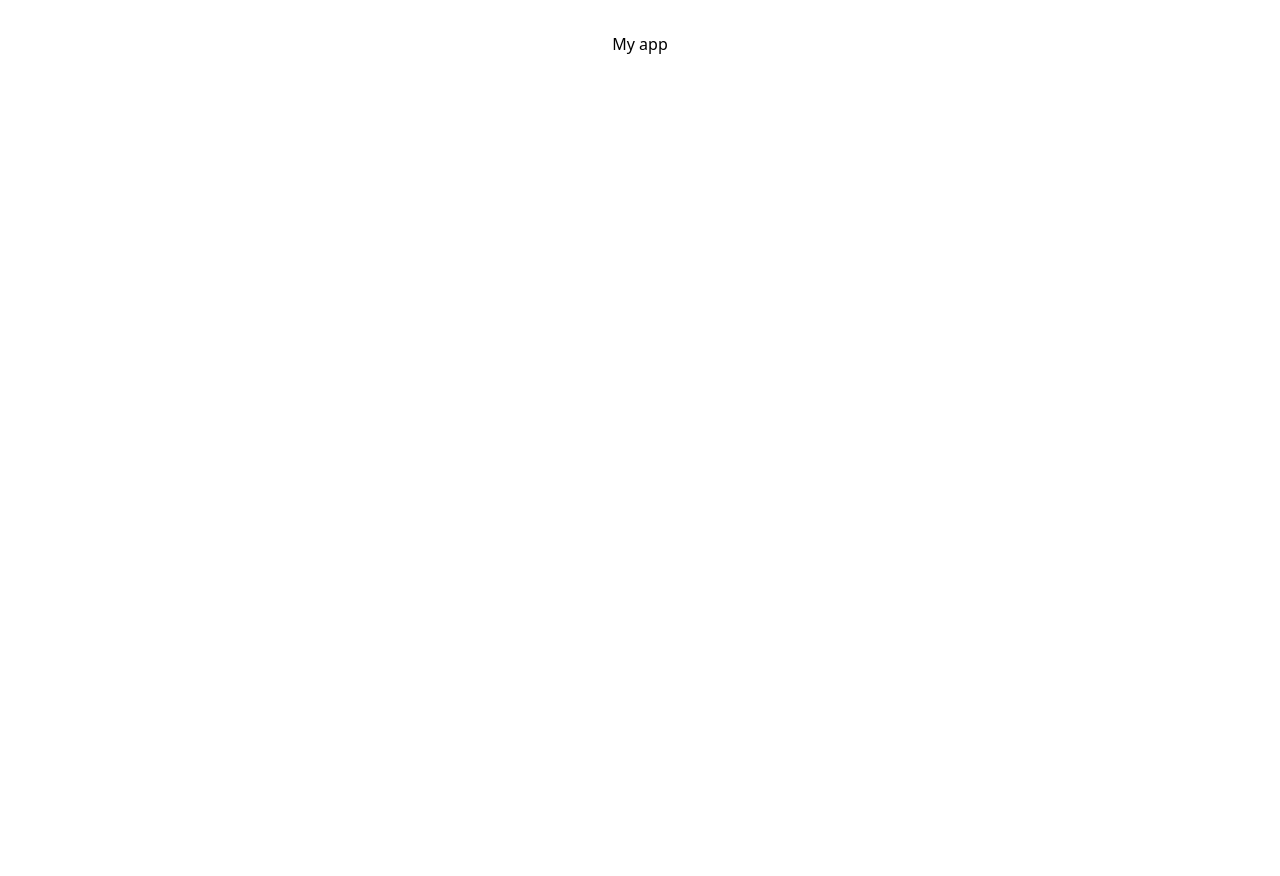
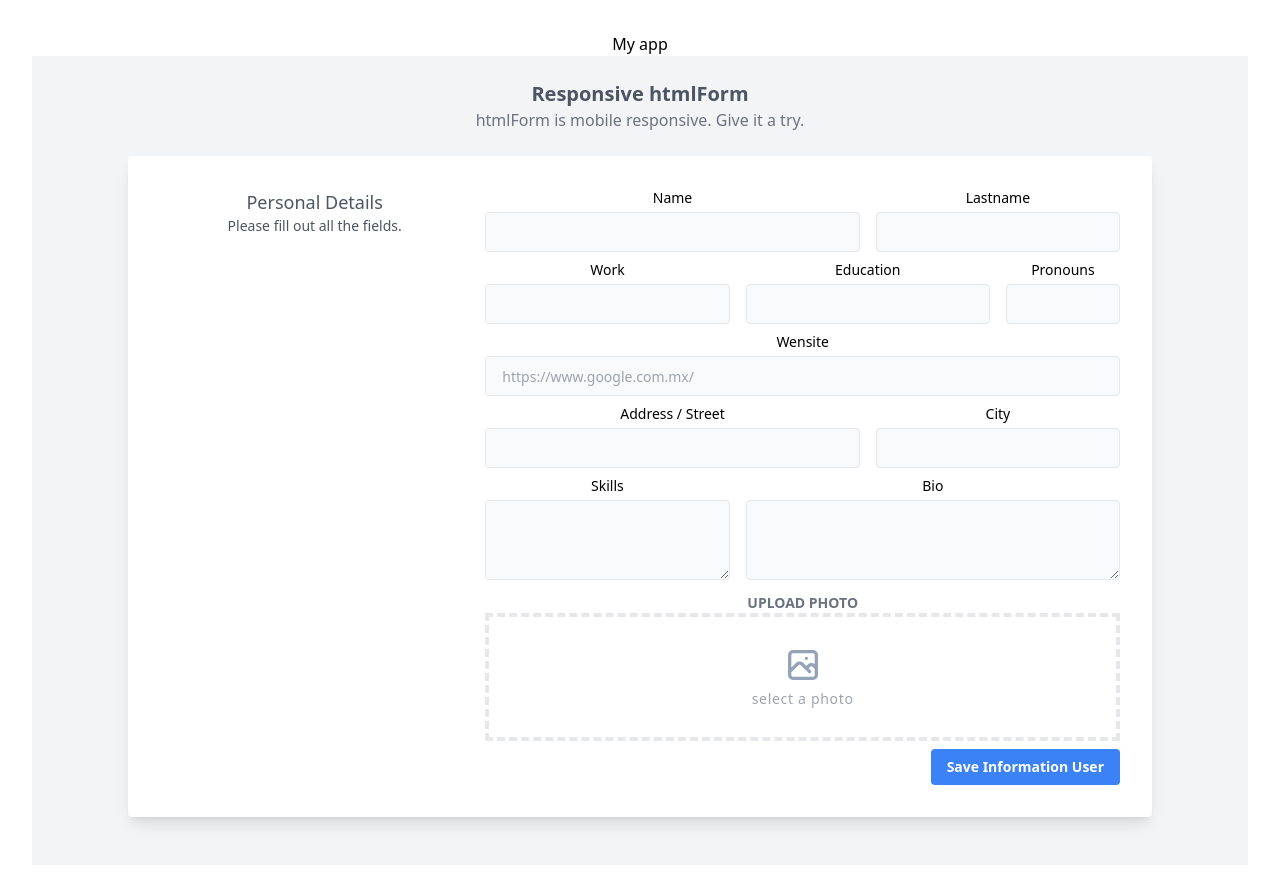
Before and after one commit to Daniel-LA0303/pp_002_reactjs_blog, a React (Vite) app: page /user-settings in a window 1280 px wide. Before the commit this address had no page. Shown: the top 876 px of the page. Before the commit the page ends 800 px from the top, so only its background shows below. Built offline with nearby package versions, Linux system fonts and the light colour scheme.

Commit message:
add ui profile and usersettings

```diff
--- a/src/pages/Profile.tsx
+++ b/src/pages/UserPages/Profile.tsx
@@ -1,13 +1,9 @@
-import React from 'react'
-import CardBlog from '../components/Card'
+
+import CardBlog from '../../components/Card'
 
 const Profile = () => {
   return (
     <div className=''>
-
-      {
-
-
         <section className="pt-8 sm:pt-8 ">
         <div className="w-full md:w-10/12 lg:w-8/12 mx-auto">
           <div className={`flex flex-col min-w-0 break-word w-full mb-6 shadow-2xl rounded-lg mt-16`}>
@@ -44,7 +40,7 @@ const Profile = () => {
                       </div>
                     </div>
                     <div className=" my-2 border-t border-0.5 text-center"></div>
-                    <div className='mx-auto block sm:flex'>
+                    <div className=' block sm:flex'>
                       <div className="my-3 text-left sm:text-center  w-full sm:w-2/4">
                         <h2 className=' text-sm sm:text-xs font-bold'>Work: </h2>
                         <p className=' text-lg'>IDA</p>
@@ -75,10 +71,10 @@ const Profile = () => {
 
               <div>
                 <div className=" flex flex-col min-w-0 break-word w-full mb-6 shadow-2xl rounded-lg text-center ">
-                  <div className=" py-4 lg:pt-4 ">
-                    <div className="flex items-center p-3 text-center">
+                  <div className=" py-4 lg:pt-4 px-2">
+                    <div className="flex items-center  text-center">
                       {/* <InsertDriveFileIcon /> */}
-                      <span className="text-sm font-bold block uppercase tracking-wide text-blueGray-600 mx-1">
+                      <span className="text-sm font-bold block uppercase tracking-wide text-blueGray-600 mr-1">
                         30
                       </span>
                       <span className="text-sm text-blueGray-400">
@@ -86,18 +82,18 @@ const Profile = () => {
                       </span>
                     </div>
 
-                    <div className="flex items-center p-3 text-center">
+                    <div className="flex items-center pt-2 text-center">
                       {/* <FavoriteIcon /> */}
-                      <span className="text-sm font-bold block uppercase tracking-wide text-blueGray-600 mx-1">
+                      <span className="text-sm font-bold block uppercase tracking-wide text-blueGray-600 mr-1">
                         100
                       </span>
                       <span className="text-sm text-blueGray-400">
                         Likes on posts
                       </span>
                     </div>
-                    <div className="flex items-center p-3 text-center">
+                    <div className="flex items-center pt-2 text-center">
                       {/* <PersonIcon /> */}
-                      <span className="text-sm font-bold block uppercase tracking-wide text-blueGray-600 mx-1">
+                      <span className="text-sm font-bold block uppercase tracking-wide text-blueGray-600 mr-1">
                         1000
                       </span>
                       <span className="text-sm text-blueGray-400">
@@ -135,7 +131,7 @@ const Profile = () => {
           </div>
         </footer>
       </section>
-      }
+
 
     </div>
   )
--- /dev/null
+++ b/src/pages/UserPages/UserSettings.tsx
@@ -0,0 +1,185 @@
+
+
+const UserSettings = () => {
+  return (
+    <div>
+      <div className="min-h-screen p-6 bg-gray-100 flex items-center justify-center">
+        <div className="container max-w-screen-lg mx-auto">
+          <div>
+            <h2 className="font-semibold text-xl text-gray-600">
+              Responsive htmlForm
+            </h2>
+            <p className="text-gray-500 mb-6">
+              htmlForm is mobile responsive. Give it a try.
+            </p>
+
+            <div className="bg-white rounded shadow-lg p-4 px-4 md:p-8 mb-6">
+              <div className="grid gap-4 gap-y-2 text-sm grid-cols-1 lg:grid-cols-3">
+                <div className="text-gray-600">
+                  <p className="font-medium text-lg">Personal Details</p>
+                  <p>Please fill out all the fields.</p>
+                </div>
+
+                <div className="lg:col-span-2">
+                  <div className="grid gap-4 gap-y-2 text-sm grid-cols-1 md:grid-cols-5">
+
+                    <div className="md:col-span-3">
+                      <label htmlFor="full_name">Name</label>
+                      <input
+                        type="text"
+                        name="name"
+                        id="name"
+                        className="h-10 border mt-1 rounded px-4 w-full bg-gray-50"
+                        value=""
+                      />
+                    </div>
+
+                    <div className="md:col-span-2">
+                      <label htmlFor="full_name">Lastname</label>
+                      <input
+                        type="text"
+                        name="lastname"
+                        id="lastname"
+                        className="h-10 border mt-1 rounded px-4 w-full bg-gray-50"
+                        value=""
+                      />
+                    </div>
+
+                    <div className="md:col-span-2">
+                      <label htmlFor="full_name">Work</label>
+                      <input
+                        type="text"
+                        name="name"
+                        id="name"
+                        className="h-10 border mt-1 rounded px-4 w-full bg-gray-50"
+                        value=""
+                      />
+                    </div>
+
+                    <div className="md:col-span-2">
+                      <label htmlFor="full_name">Education</label>
+                      <input
+                        type="text"
+                        name="lastname"
+                        id="lastname"
+                        className="h-10 border mt-1 rounded px-4 w-full bg-gray-50"
+                        value=""
+                      />
+                    </div>
+
+                    <div className="md:col-span-1">
+                      <label htmlFor="full_name">Pronouns</label>
+                      <input
+                        type="text"
+                        name="lastname"
+                        id="lastname"
+                        className="h-10 border mt-1 rounded px-4 w-full bg-gray-50"
+                        value=""
+                      />
+                    </div>
+
+                    <div className="md:col-span-5">
+                      <label htmlFor="email">Wensite</label>
+                      <input
+                        type="text"
+                        name="website"
+                        id="website"
+                        className="h-10 border mt-1 rounded px-4 w-full bg-gray-50"
+                        value=""
+                        placeholder="https://www.google.com.mx/"
+                      />
+                    </div>
+
+                    <div className="md:col-span-3">
+                      <label htmlFor="address">Address / Street</label>
+                      <input
+                        type="text"
+                        name="address"
+                        id="address"
+                        className="h-10 border mt-1 rounded px-4 w-full bg-gray-50"
+                        value=""
+                        placeholder=""
+                      />
+                    </div>
+
+                    <div className="md:col-span-2">
+                      <label htmlFor="city">City</label>
+                      <input
+                        type="text"
+                        name="city"
+                        id="city"
+                        className="h-10 border mt-1 rounded px-4 w-full bg-gray-50"
+                        value=""
+                        placeholder=""
+                      />
+                    </div>
+
+                    <div className="md:col-span-2">
+                      <label htmlFor="zipcode">Skills</label>
+                      <textarea
+                        name="city"
+                        id="city"
+                        className="h-20 border mt-1 rounded px-4 w-full bg-gray-50"
+                        placeholder=""
+                      ></textarea>
+                    </div>
+
+                    <div className="md:col-span-3">
+                      <label htmlFor="city">Bio</label>
+                      <textarea
+                        name="city"
+                        id="city"
+                        className="h-20 border mt-1 rounded px-4 w-full bg-gray-50"
+                        placeholder=""
+                      ></textarea>
+                    </div>
+
+                    <div className="md:col-span-5">
+                      <label className="uppercase md:text-sm text-xs text-gray-500 text-light font-semibold mb-1">
+                        Upload Photo
+                      </label>
+                      <div className="flex items-center justify-center w-full">
+                        <label className="flex flex-col border-4 border-dashed w-full h-32 hover:bg-gray-100 hover:border-slate-300 group">
+                          <div className="flex flex-col items-center justify-center pt-7">
+                            <svg
+                              className="w-10 h-10 text-slate-400 group-hover:text-slate-400"
+                              fill="none"
+                              stroke="currentColor"
+                              viewBox="0 0 24 24"
+                              xmlns="http://www.w3.org/2000/svg"
+                            >
+                              <path
+                                stroke-linecap="round"
+                                stroke-linejoin="round"
+                                stroke-width="2"
+                                d="M4 16l4.586-4.586a2 2 0 012.828 0L16 16m-2-2l1.586-1.586a2 2 0 012.828 0L20 14m-6-6h.01M6 20h12a2 2 0 002-2V6a2 2 0 00-2-2H6a2 2 0 00-2 2v12a2 2 0 002 2z"
+                              ></path>
+                            </svg>
+                            <p className="lowercase text-sm text-gray-400 group-hover:text-slate-400 pt-1 tracking-wider">
+                              Select a photo
+                            </p>
+                          </div>
+                          <input type="file" className="hidden" />
+                        </label>
+                      </div>
+                    </div>
+
+                    <div className="md:col-span-5 text-right">
+                      <div className="inline-flex items-end">
+                        <button className="bg-blue-500 hover:bg-blue-700 text-white font-bold py-2 px-4 rounded">
+                          Save Information User
+                        </button>
+                      </div>
+                    </div>
+                  </div>
+                </div>
+              </div>
+            </div>
+          </div>
+        </div>
+      </div>
+    </div>
+  );
+};
+
+export default UserSettings;
--- a/src/routers/Routes.tsx
+++ b/src/routers/Routes.tsx
@@ -2,7 +2,8 @@
 import React from 'react';
 import { Route, Routes } from 'react-router-dom';
 import About from '../pages/About';
-import Profile from '../pages/Profile';
+import Profile from '../pages/UserPages/Profile';
+import UserSettings from '../pages/UserPages/UserSettings';
 
 
 const AppRoutes: React.FC = () => {
@@ -10,6 +11,7 @@ const AppRoutes: React.FC = () => {
     <Routes>
       <Route path="/about" element={<About />} />
       <Route path="/profile" element={<Profile />} />
+      <Route path="/user-settings" element={<UserSettings />} />
     </Routes>
   );
 };
```
